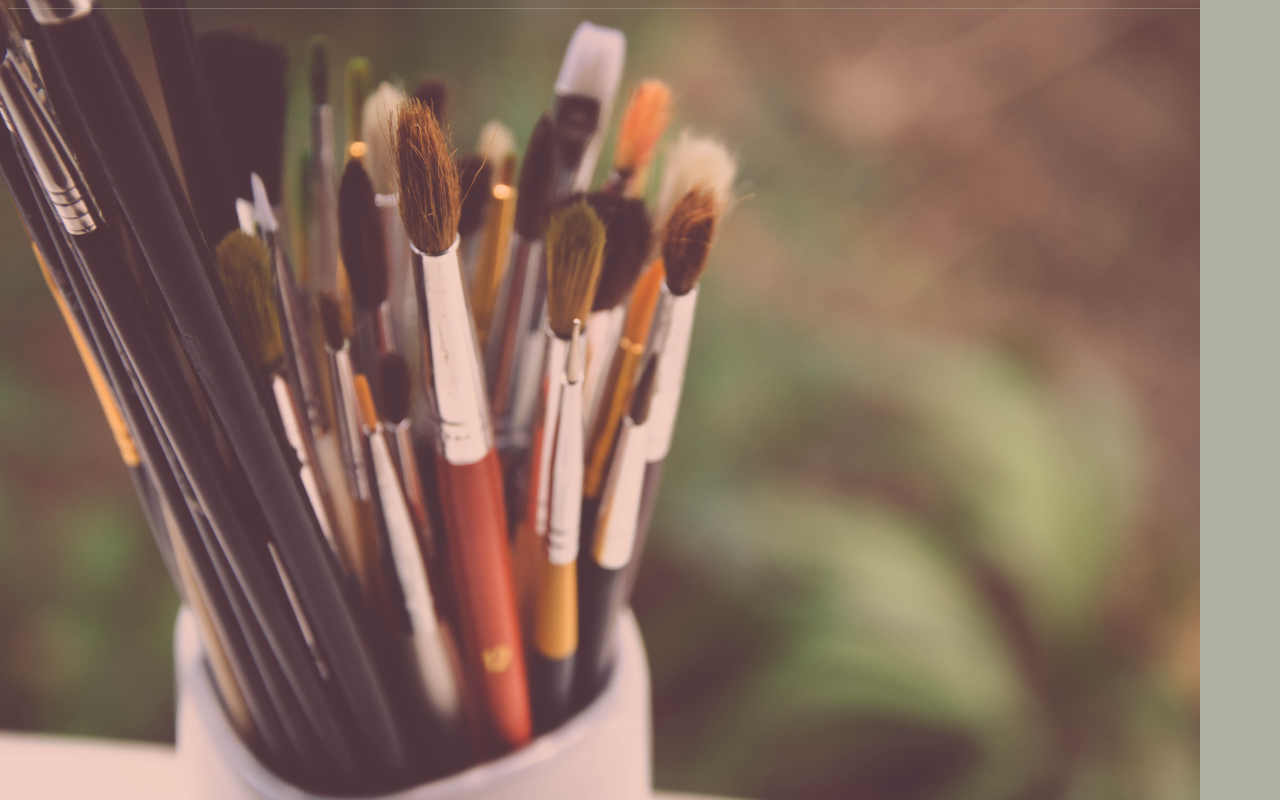
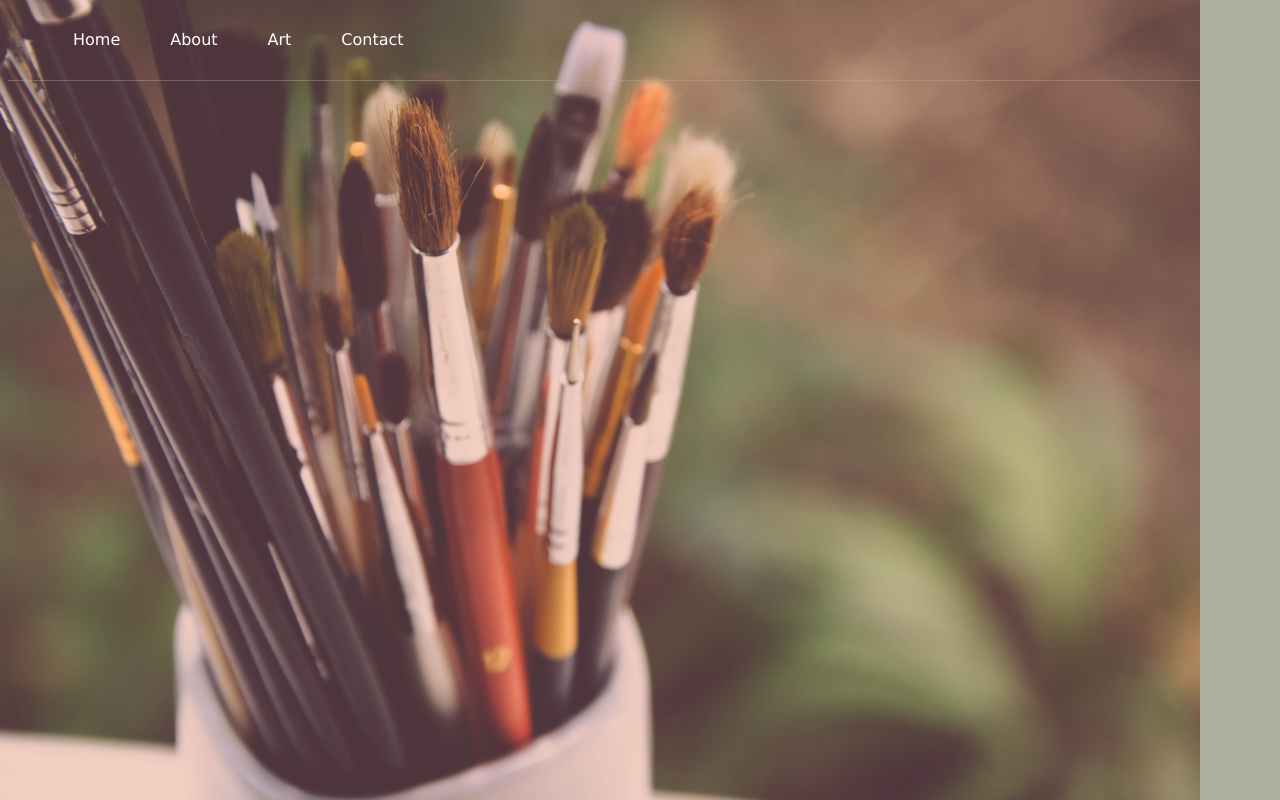
Before and after one commit to miranda-webdev/art-gallery-mock-website, a React (Create React App) app in the folder client/: page /contact in a window 1280 px wide. Built offline with nearby package versions, Linux system fonts and the light colour scheme.

Commit message:
added display:block to render navbar on wider screens

```diff
--- a/client/src/App.css
+++ b/client/src/App.css
@@ -98,6 +98,10 @@
     .main-nav .icon {
         display: none;
     }
+
+    .nav-menu-toggle {
+        display: block;
+    }
 }
 
 @media screen and (min-width: 1024px){
```
